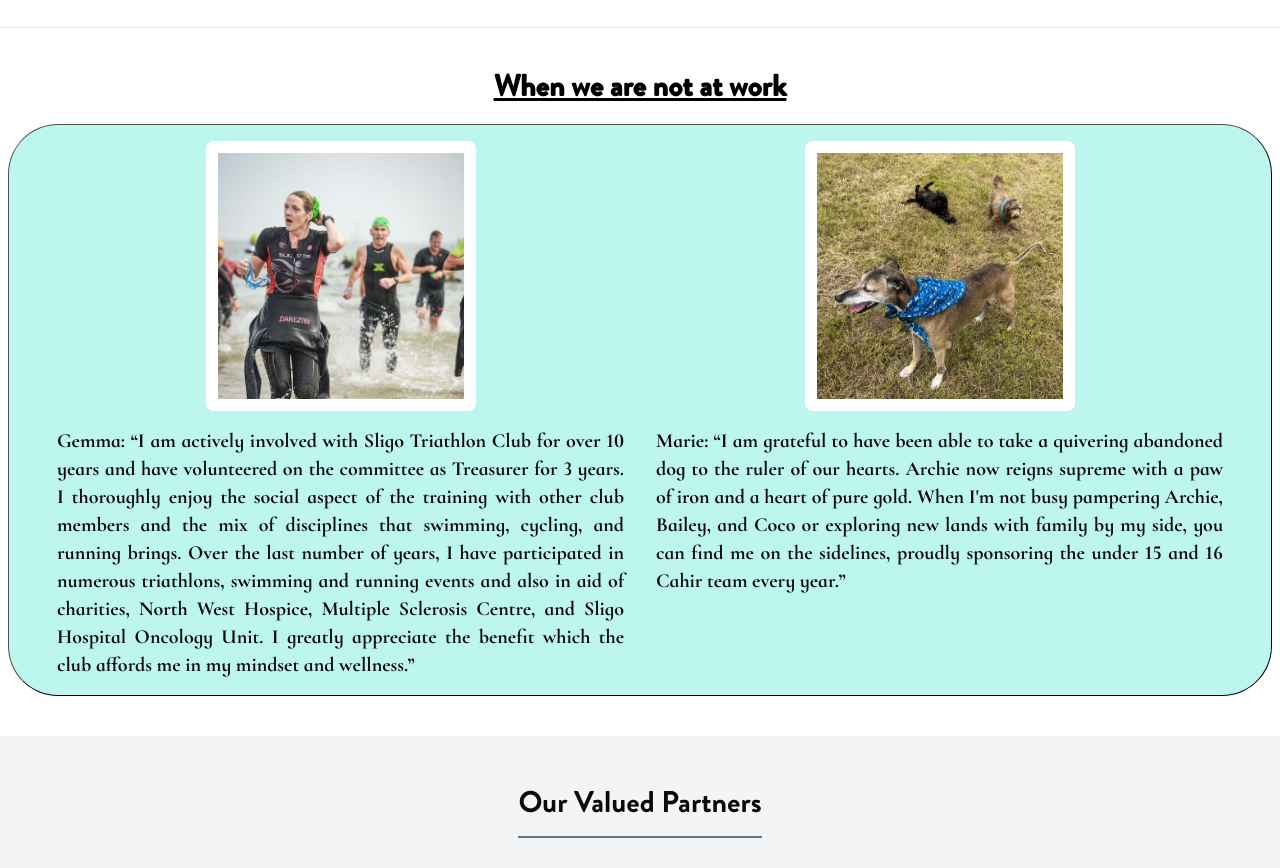
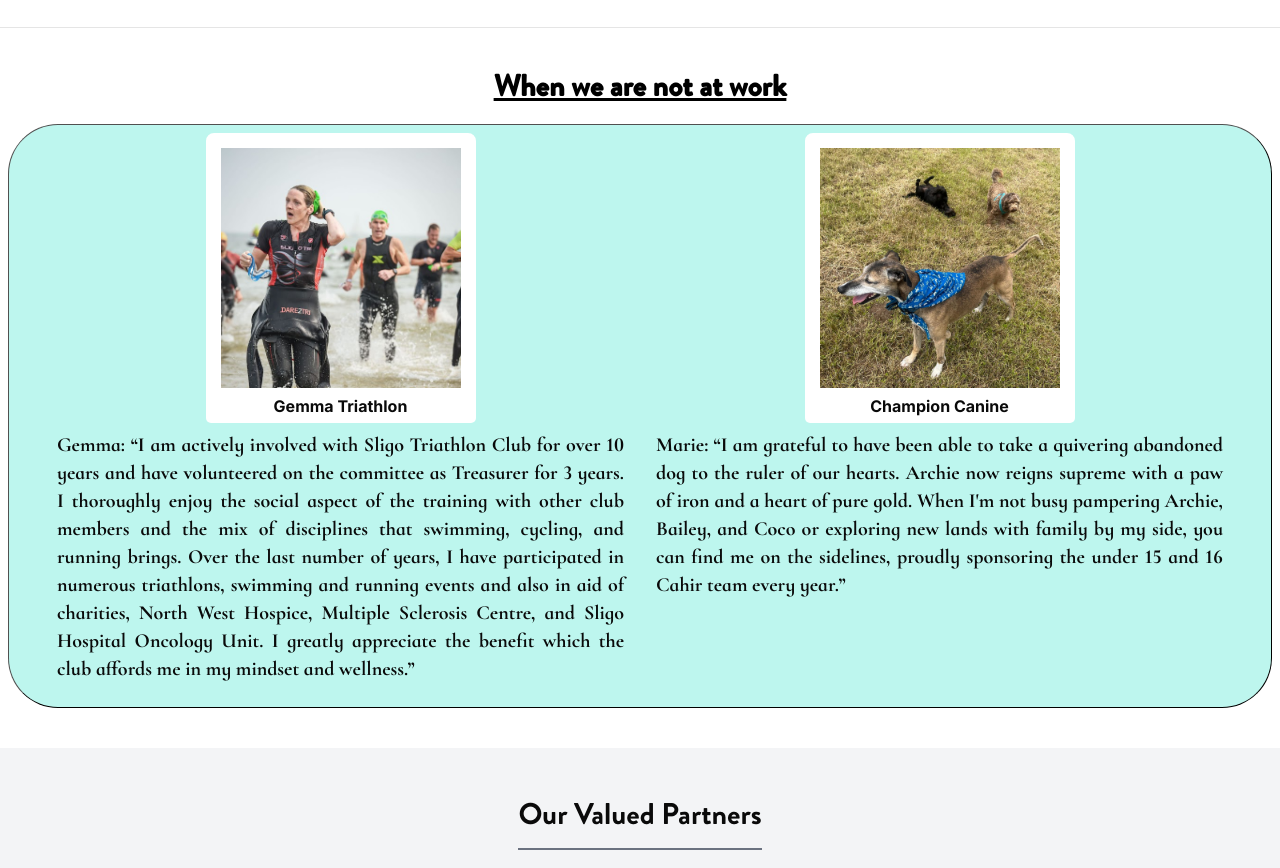
Before and after one commit to limefresh5455/fusion-finance, a Next.js app: page /about in a window 1280 px wide. Shown: the part 4240-5108 px from the top of the page. Built offline with nearby package versions, Linux system fonts and the light colour scheme.

Commit message:
Image added with Label

```diff
--- a/src/app/about/about.css
+++ b/src/app/about/about.css
@@ -37,6 +37,24 @@
   height: 270px !important;
   object-fit: cover;
   object-position: top;
+  border: 3px solid white;
+}
+
+.image-wrapper {
+  position: relative;
+}
+
+.image-label {
+  position: absolute;
+  top: 95%;
+  left: 50%;
+  transform: translateX(-50%);
+  background-color: rgba(255, 255, 255, 1);
+  padding: 5px 10px;
+  border-radius: 5px;
+  text-align: center;
+  font-weight: bold;
+  width: 100%;
 }
 
 @media (max-width: 767px) {
--- a/src/app/about/page.tsx
+++ b/src/app/about/page.tsx
@@ -543,38 +543,41 @@ export default function About() {
           <div className="container bgColor">
             <div className="flex justify-between flex-col md:flex-row">
               <div className="m-2 flex flex-col items-center md:w-1/2">
+                <div className="image-wrapper relative">
                   <Image
                     src={gemmaAtTraithlon.src}
                     layout="responsive"
                     width={150}
                     height={150}
                     alt="partner3"
-                  className="rounded-lg imgCss bg-white p-3 m-2"
+                    className="rounded-lg imgCss bg-white p-3"
                   />
-                {/* <h6 className="bg-white">Traithlon Discipline</h6> */}
-                <p className="cormorant-infant text-xl text-justify m-2">
+                  <h6 className="image-label">Gemma Triathlon</h6>
+                </div>
+                <p className="cormorant-infant text-xl text-justify mx-2 my-4 pt-3">
                   Gemma: “I am actively involved with Sligo Triathlon Club for over 10 years and have volunteered on the committee as Treasurer for 3 years. I thoroughly enjoy the social aspect of the training with other club members and the mix of disciplines that swimming, cycling, and running brings. Over the last number of years, I have participated in numerous triathlons, swimming and running events and also in aid of charities, North West Hospice, Multiple Sclerosis Centre, and Sligo Hospital Oncology Unit. I greatly appreciate the benefit which the club affords me in my mindset and wellness.”
                 </p>
               </div>
               <div className="m-2 flex flex-col items-center md:w-1/2">
+                <div className="image-wrapper relative">
                   <Image
                     src={dogImage.src}
                     layout="responsive"
                     width={150}
                     height={150}
                     alt="partner3"
-                  className="rounded-lg imgCss bg-white p-3 m-2"
+                    className="rounded-lg imgCss bg-white p-3"
                   />
-                {/* <h6>Champion Canine</h6> */}
-                <p className="cormorant-infant text-xl text-justify m-2">
+                  <h6 className="image-label">Champion Canine</h6>
+                </div>
+                <p className="cormorant-infant text-xl text-justify mx-2 my-4 pt-3">
                   Marie: “I am grateful to have been able to take a quivering abandoned dog to the ruler of our hearts. Archie now reigns supreme with a paw of iron and a heart of pure gold. When I&apos;m not busy pampering Archie, Bailey, and Coco or exploring new lands with family by my side, you can find me on the sidelines, proudly sponsoring the under 15 and 16 Cahir team every year.”
                 </p>
               </div>
             </div>
+          </div>
 
           {/* <ImageSlider /> */}
-          </div>
-
 
           {/* <div className="pb-5 cormorant-infant text-xl">
             <p className="underline text-center mt-10 mb-5 font-black text-black text-3xl">
```
Lines whose indentation alone changed are shown as unchanged.
